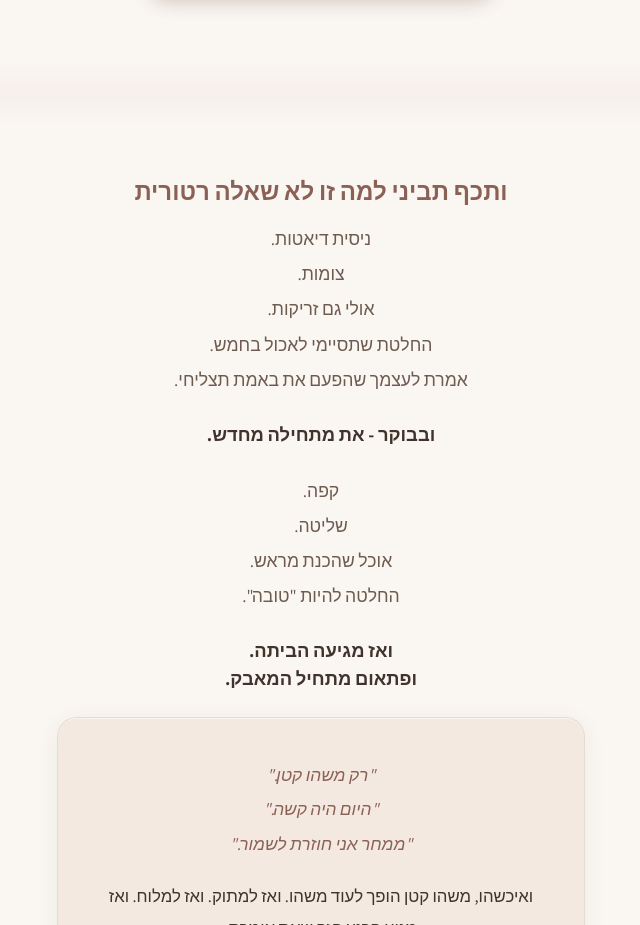
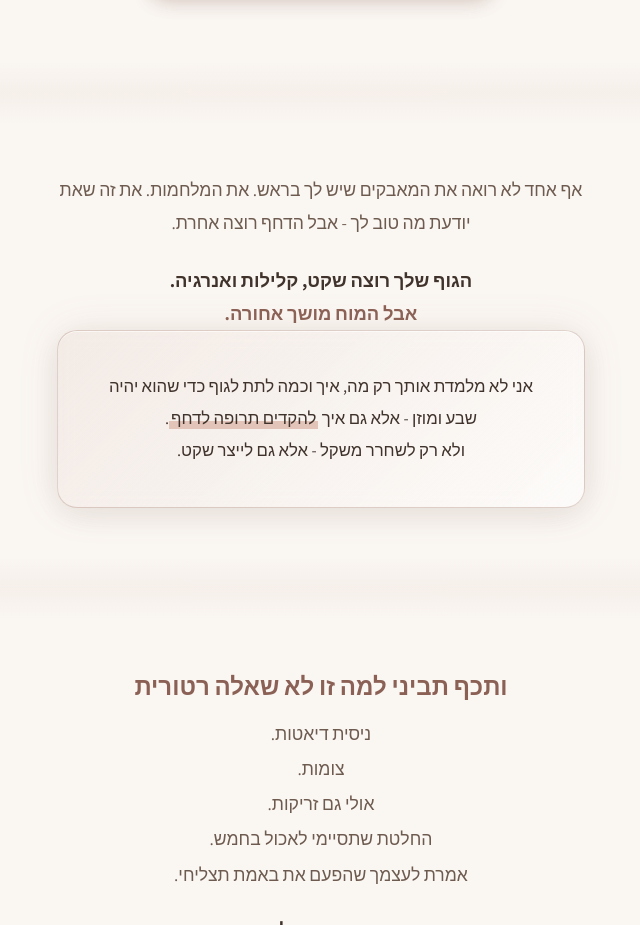
Before and after one commit to shenhav1985-netizen/coaching-landing, a Next.js app: page / in a window 1280 px wide. Shown: the part 840-1765 px from the top of the page, without its empty margins (319-959 px from the left). Built offline with nearby package versions, Linux system fonts and the light colour scheme.

Commit message:
Add validation + differentiator section after hero

```diff
--- a/app/page.tsx
+++ b/app/page.tsx
@@ -84,6 +84,37 @@ export default function Home() {
           <div className="mt-10">
             <CTAButton text="אני רוצה לשמוע על התהליך" />
           </div>
+        </Reveal>
+      </section>
+
+      <AccentDivider />
+
+      {/* VALIDATION + DIFFERENTIATOR */}
+      <section className="relative px-6 py-12 max-w-xl mx-auto text-center">
+        <Reveal>
+          <p style={{ color: "var(--text-secondary)", fontSize: "1.1rem", lineHeight: 1.9 }}>
+            אף אחד לא רואה את המאבקים שיש לך בראש. את המלחמות. את זה שאת יודעת מה
+            טוב לך - אבל הדחף רוצה אחרת.
+          </p>
+        </Reveal>
+
+        <Reveal>
+          <p className="mt-6 font-bold" style={{ color: "var(--text-primary)", fontSize: "1.15rem", lineHeight: 1.8 }}>
+            הגוף שלך רוצה שקט, קלילות ואנרגיה.
+            <br />
+            <span style={{ color: "var(--accent-dark)" }}>אבל המוח מושך אחורה.</span>
+          </p>
+        </Reveal>
+
+        <Reveal>
+          <GlassCard accent className="mt-8" style={{ maxWidth: "560px", margin: "0 auto" }}>
+            <p style={{ color: "var(--text-primary)", fontSize: "1.05rem", lineHeight: 1.9 }}>
+              אני לא מלמדת אותך רק מה, איך וכמה לתת לגוף כדי שהוא יהיה שבע ומוזן -
+              אלא גם איך <MarkerHighlight>להקדים תרופה לדחף</MarkerHighlight>.
+              <br />
+              ולא רק לשחרר משקל - אלא גם לייצר שקט.
+            </p>
+          </GlassCard>
         </Reveal>
       </section>
 
```
